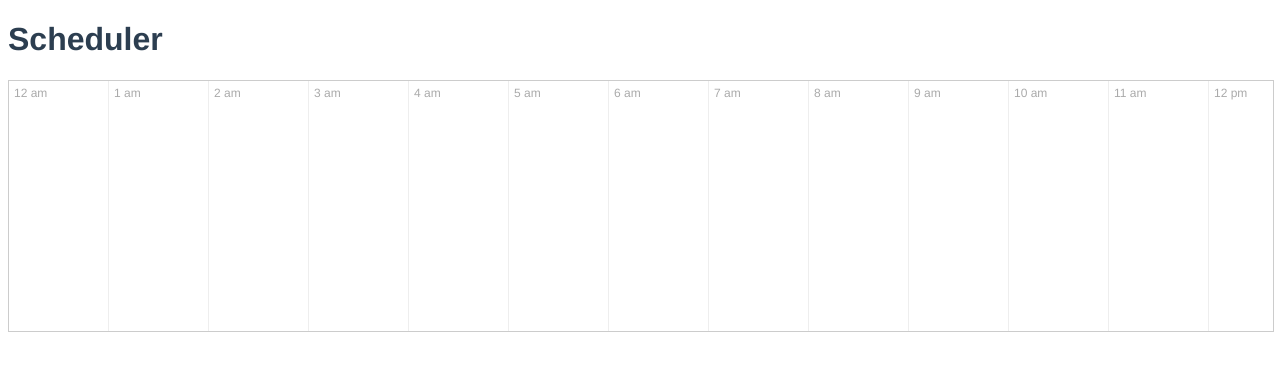
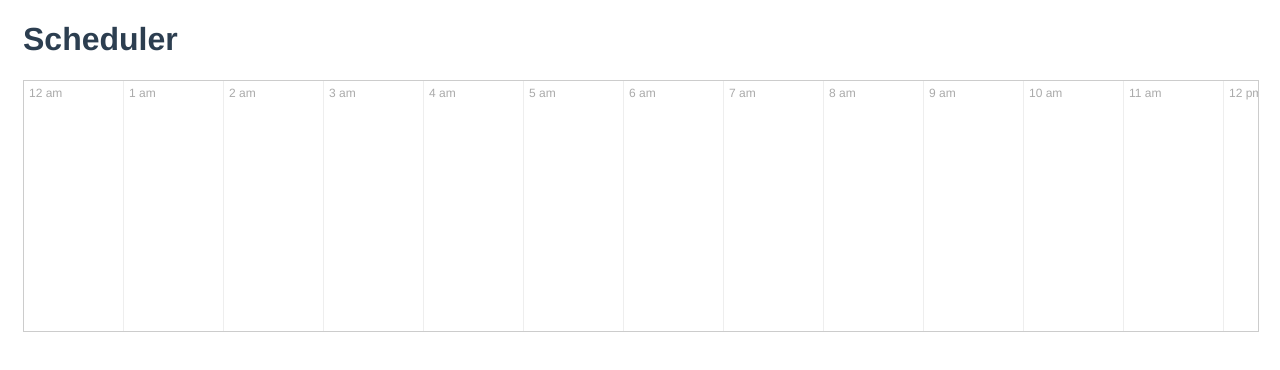
Before and after one commit to craigdanj/vue-day-schedule, a Vue app: page / in a window 1280 px wide. Shown: the top 370 px of the page. Built offline with nearby package versions, Linux system fonts and the light colour scheme.

Commit message:
styled app

```diff
--- a/src/App.vue
+++ b/src/App.vue
@@ -48,5 +48,8 @@ export default class App extends Vue {
   -webkit-font-smoothing: antialiased;
   -moz-osx-font-smoothing: grayscale;
   color: #2c3e50;
+  padding: 0 15px;
+  max-width: 1280px;
+  margin: 0 auto;
 }
 </style>
```
